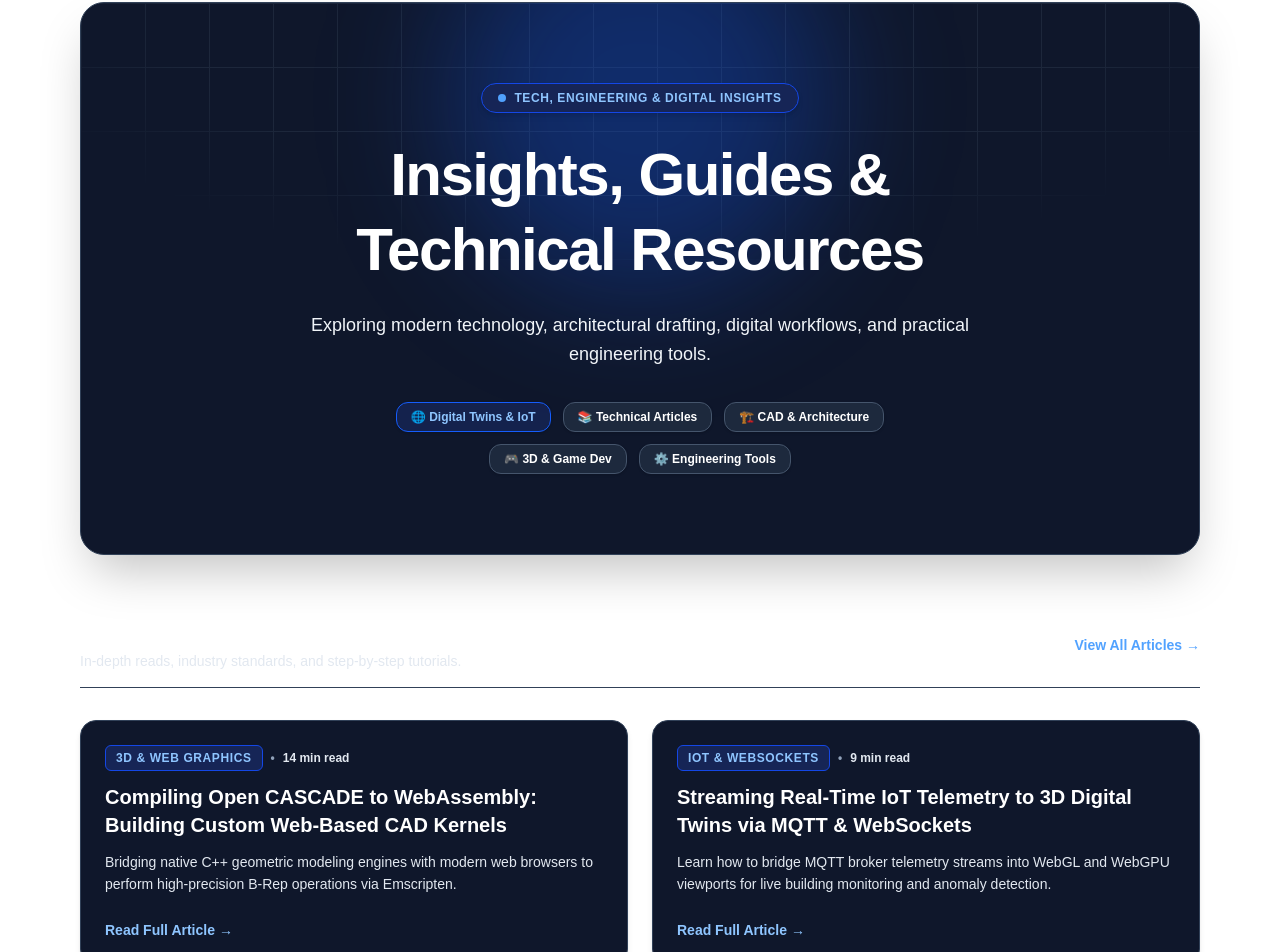
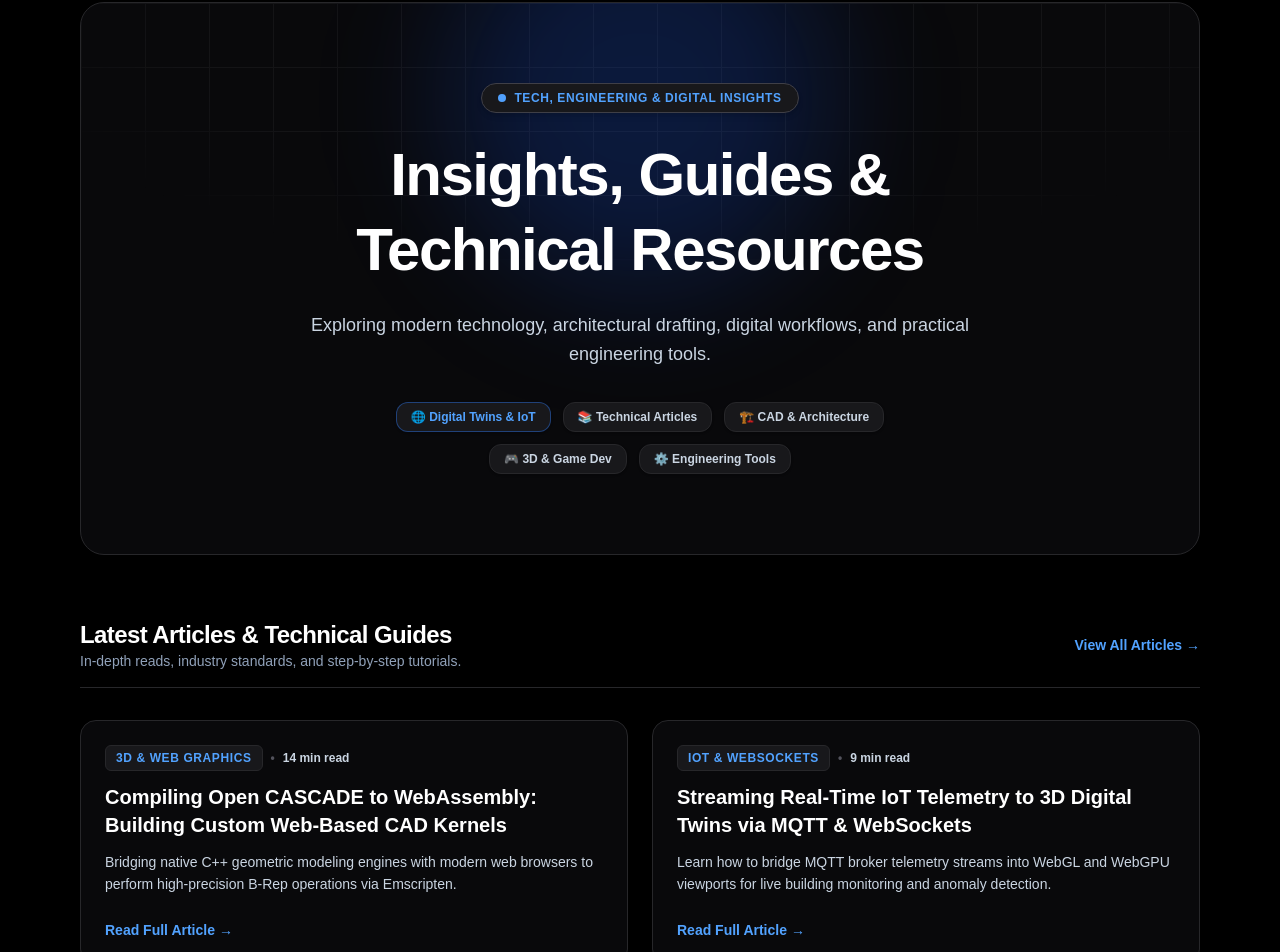
Before and after one commit to serdarozden/my-tools-site, a Next.js app: page / in a window 1280 px wide. Shown: the part 110-1062 px from the top of the page. Built offline with nearby package versions, Linux system fonts and the light colour scheme.

Commit message:
Add WebGPU vs WebGL2 rendering guide to main technical articles

```diff
--- a/src/app/blog/page.js
+++ b/src/app/blog/page.js
@@ -23,7 +23,8 @@ export default function BlogIndexPage() {
   };
 
   return (
-    <main className="max-w-4xl mx-auto px-4 py-12 text-slate-100 min-h-screen">
+    <div className="bg-black min-h-screen text-slate-100">
+      <main className="max-w-4xl mx-auto px-4 py-12">
         {/* Geri Dönüş */}
         <nav className="mb-8">
           <Link
@@ -49,14 +50,14 @@ export default function BlogIndexPage() {
           {currentArticles.map((article) => (
             <article
               key={article.slug}
-            className="p-6 rounded-2xl bg-zinc-950 border border-zinc-800 hover:border-zinc-700 transition-colors"
+              className="p-6 rounded-2xl bg-zinc-950 border border-zinc-800 hover:border-zinc-700 transition-colors shadow-md"
             >
               <div className="flex items-center gap-3 text-xs font-bold text-blue-400 mb-3">
-              <span className="bg-zinc-900 border border-zinc-700 px-2.5 py-1 rounded-md uppercase tracking-wider">
+                <span className="bg-zinc-900 border border-zinc-800 px-2.5 py-1 rounded-md uppercase tracking-wider">
                   {article.category}
                 </span>
                 <span className="text-zinc-600">•</span>
-              <span className="text-slate-400">{article.readTime}</span>
+                <span className="text-slate-300 font-semibold">{article.readTime}</span>
               </div>
 
               <h2 className="text-xl sm:text-2xl font-bold text-white mb-2">
@@ -121,5 +122,6 @@ export default function BlogIndexPage() {
           </div>
         )}
       </main>
+    </div>
   );
 }
--- a/src/app/page.js
+++ b/src/app/page.js
@@ -6,14 +6,15 @@ export default function HomePage() {
   const latestArticles = articles.slice(0, 10);
 
   return (
+    <div className="bg-black min-h-screen text-slate-100">
       <main className="max-w-6xl mx-auto px-4 py-8 sm:py-12">
         {/* Hero Section */}
-      <section className="relative overflow-hidden text-center py-20 px-6 bg-slate-900 border border-slate-700 rounded-3xl mb-16 shadow-2xl">
-        <div className="absolute inset-0 bg-[linear-gradient(to_right,#334155_1px,transparent_1px),linear-gradient(to_bottom,#334155_1px,transparent_1px)] bg-[size:4rem_4rem] [mask-image:radial-gradient(ellipse_60%_50%_at_50%_0%,#000_70%,transparent_100%)] opacity-40"></div>
-        <div className="absolute -top-24 left-1/2 -translate-x-1/2 w-96 h-96 bg-blue-600/30 rounded-full blur-3xl pointer-events-none"></div>
+        <section className="relative overflow-hidden text-center py-20 px-6 bg-zinc-950 border border-zinc-800 rounded-3xl mb-16 shadow-2xl">
+          <div className="absolute inset-0 bg-[linear-gradient(to_right,#27272a_1px,transparent_1px),linear-gradient(to_bottom,#27272a_1px,transparent_1px)] bg-[size:4rem_4rem] [mask-image:radial-gradient(ellipse_60%_50%_at_50%_0%,#000_70%,transparent_100%)] opacity-40"></div>
+          <div className="absolute -top-24 left-1/2 -translate-x-1/2 w-96 h-96 bg-blue-600/20 rounded-full blur-3xl pointer-events-none"></div>
 
           <div className="relative z-10 max-w-3xl mx-auto">
-          <div className="inline-flex items-center gap-2 text-xs font-bold uppercase tracking-wider text-blue-300 bg-blue-950 border border-blue-700 px-4 py-1.5 rounded-full mb-6 shadow-md">
+            <div className="inline-flex items-center gap-2 text-xs font-bold uppercase tracking-wider text-blue-400 bg-zinc-900 border border-zinc-700 px-4 py-1.5 rounded-full mb-6 shadow-md">
               <span className="w-2 h-2 rounded-full bg-blue-400 animate-pulse"></span>
               Tech, Engineering & Digital Insights
             </div>
@@ -22,28 +23,28 @@ export default function HomePage() {
               Insights, Guides & Technical Resources
             </h1>
 
-          <p className="text-base sm:text-lg text-slate-100 max-w-2xl mx-auto leading-relaxed mb-8 font-medium">
+            <p className="text-base sm:text-lg text-slate-300 max-w-2xl mx-auto leading-relaxed mb-8 font-medium">
               Exploring modern technology, architectural drafting, digital workflows, and practical engineering tools.
             </p>
 
             <div className="flex flex-wrap items-center justify-center gap-3 text-xs font-bold text-white max-w-xl mx-auto">
-  <Link href="/digital-twin" className="bg-blue-950/80 border border-blue-600 text-blue-300 px-3.5 py-1.5 rounded-xl shadow hover:bg-blue-900 transition">
+              <Link href="/digital-twin" className="bg-zinc-900 border border-blue-500/40 text-blue-400 px-3.5 py-1.5 rounded-xl shadow hover:bg-blue-950/40 transition">
                 🌐 Digital Twins & IoT
               </Link>
-  <span className="bg-slate-800 border border-slate-600 px-3.5 py-1.5 rounded-xl shadow">📚 Technical Articles</span>
-  <span className="bg-slate-800 border border-slate-600 px-3.5 py-1.5 rounded-xl shadow">🏗️ CAD & Architecture</span>
-  <span className="bg-slate-800 border border-slate-600 px-3.5 py-1.5 rounded-xl shadow">🎮 3D & Game Dev</span>
-  <span className="bg-slate-800 border border-slate-600 px-3.5 py-1.5 rounded-xl shadow">⚙️ Engineering Tools</span>
+              <span className="bg-zinc-900 border border-zinc-800 px-3.5 py-1.5 rounded-xl shadow text-slate-300">📚 Technical Articles</span>
+              <span className="bg-zinc-900 border border-zinc-800 px-3.5 py-1.5 rounded-xl shadow text-slate-300">🏗️ CAD & Architecture</span>
+              <span className="bg-zinc-900 border border-zinc-800 px-3.5 py-1.5 rounded-xl shadow text-slate-300">🎮 3D & Game Dev</span>
+              <span className="bg-zinc-900 border border-zinc-800 px-3.5 py-1.5 rounded-xl shadow text-slate-300">⚙️ Engineering Tools</span>
             </div>
           </div>
         </section>
 
         {/* Dynamic Articles Grid (Latest 10 Articles) */}
         <section className="mb-16">
-        <div className="flex items-center justify-between mb-8 border-b border-slate-700 pb-4">
+          <div className="flex items-center justify-between mb-8 border-b border-zinc-800 pb-4">
             <div>
               <h2 className="text-2xl font-black text-white tracking-tight">Latest Articles & Technical Guides</h2>
-            <p className="text-sm font-medium text-slate-200">In-depth reads, industry standards, and step-by-step tutorials.</p>
+              <p className="text-sm font-medium text-slate-400">In-depth reads, industry standards, and step-by-step tutorials.</p>
             </div>
             <Link
               href="/blog"
@@ -57,22 +58,22 @@ export default function HomePage() {
             {latestArticles.map((article) => (
               <div
                 key={article.slug}
-              className="p-6 border border-slate-700 rounded-2xl bg-slate-900 hover:border-blue-400 transition-all duration-200 flex flex-col justify-between group shadow-md"
+                className="p-6 border border-zinc-800 rounded-2xl bg-zinc-950 hover:border-blue-500/50 transition-all duration-200 flex flex-col justify-between group shadow-md"
               >
                 <div>
-                <div className="flex items-center gap-2 text-xs font-bold text-blue-300 mb-3">
-                  <span className="bg-blue-950 border border-blue-700 px-2.5 py-1 rounded-md uppercase tracking-wider">{article.category}</span>
-                  <span className="text-slate-400">•</span>
-                  <span className="text-slate-200 font-semibold">{article.readTime}</span>
+                  <div className="flex items-center gap-2 text-xs font-bold text-blue-400 mb-3">
+                    <span className="bg-zinc-900 border border-zinc-800 px-2.5 py-1 rounded-md uppercase tracking-wider">{article.category}</span>
+                    <span className="text-zinc-600">•</span>
+                    <span className="text-slate-300 font-semibold">{article.readTime}</span>
                   </div>
-                <h3 className="text-xl font-bold text-white mb-3 group-hover:text-blue-300 transition-colors">
+                  <h3 className="text-xl font-bold text-white mb-3 group-hover:text-blue-400 transition-colors">
                     <Link href={article.path}>{article.title}</Link>
                   </h3>
-                <p className="text-slate-200 text-sm mb-6 leading-relaxed line-clamp-3">{article.description}</p>
+                  <p className="text-slate-300 text-sm mb-6 leading-relaxed line-clamp-3">{article.description}</p>
                 </div>
                 <Link
                   href={article.path}
-                className="text-blue-300 text-sm font-bold hover:text-blue-200 inline-flex items-center gap-1"
+                  className="text-blue-400 text-sm font-bold hover:text-blue-300 inline-flex items-center gap-1"
                 >
                   Read Full Article <span className="group-hover:translate-x-1 transition-transform">&rarr;</span>
                 </Link>
@@ -84,7 +85,7 @@ export default function HomePage() {
           <div className="mt-8 text-center sm:hidden">
             <Link
               href="/blog"
-            className="inline-block bg-slate-800 border border-slate-600 text-white text-sm font-bold px-6 py-3 rounded-xl hover:bg-slate-700 transition"
+              className="inline-block bg-zinc-900 border border-zinc-800 text-white text-sm font-bold px-6 py-3 rounded-xl hover:bg-zinc-800 transition"
             >
               View All Articles &rarr;
             </Link>
@@ -93,52 +94,52 @@ export default function HomePage() {
 
         {/* Interactive Tools Section */}
         <section className="mb-12">
-        <div className="flex items-center justify-between mb-8 border-b border-slate-700 pb-4">
+          <div className="flex items-center justify-between mb-8 border-b border-zinc-800 pb-4">
             <div>
               <h2 className="text-2xl font-black text-white tracking-tight">Interactive Web Tools & Projects</h2>
-            <p className="text-sm font-medium text-slate-200">Free online converters and digital asset showcases.</p>
+              <p className="text-sm font-medium text-slate-400">Free online converters and digital asset showcases.</p>
             </div>
           </div>
 
           <div className="grid grid-cols-1 md:grid-cols-2 gap-6">
-          <div className="p-8 border border-slate-700 rounded-2xl bg-slate-900 hover:border-blue-400 shadow-lg transition-all duration-300 flex flex-col justify-between group">
+            <div className="p-8 border border-zinc-800 rounded-2xl bg-zinc-950 hover:border-blue-500/50 shadow-lg transition-all duration-300 flex flex-col justify-between group">
               <div>
-              <div className="w-12 h-12 bg-blue-950 text-blue-300 border border-blue-700 rounded-2xl flex items-center justify-center font-bold text-xl mb-4 group-hover:bg-blue-600 group-hover:text-white transition-colors duration-300">
+                <div className="w-12 h-12 bg-zinc-900 text-blue-400 border border-zinc-800 rounded-2xl flex items-center justify-center font-bold text-xl mb-4 group-hover:bg-blue-600 group-hover:text-white transition-colors duration-300">
                   📐
                 </div>
-              <h3 className="text-xl font-bold text-white mb-2 group-hover:text-blue-300 transition-colors">
+                <h3 className="text-xl font-bold text-white mb-2 group-hover:text-blue-400 transition-colors">
                   Universal Engineering Unit Converter
                 </h3>
-              <p className="text-slate-200 text-sm mb-6 leading-relaxed">
+                <p className="text-slate-300 text-sm mb-6 leading-relaxed">
                   Convert length, pressure, volume, area, and weight measurements with high precision.
                 </p>
               </div>
               <div>
                 <Link
                   href="/tools/unit-converter"
-                className="inline-flex items-center gap-2 bg-blue-600 text-white text-sm font-bold px-5 py-2.5 rounded-xl hover:bg-blue-500 transition-colors duration-200 shadow-lg shadow-blue-600/30"
+                  className="inline-flex items-center gap-2 bg-blue-600 text-white text-sm font-bold px-5 py-2.5 rounded-xl hover:bg-blue-500 transition-colors duration-200 shadow-lg shadow-blue-600/20"
                 >
                   Open Tool &rarr;
                 </Link>
               </div>
             </div>
 
-          <div className="p-8 border border-slate-700 rounded-2xl bg-slate-900 hover:border-blue-400 shadow-lg transition-all duration-300 flex flex-col justify-between group">
+            <div className="p-8 border border-zinc-800 rounded-2xl bg-zinc-950 hover:border-blue-500/50 shadow-lg transition-all duration-300 flex flex-col justify-between group">
               <div>
-              <div className="w-12 h-12 bg-blue-950 text-blue-300 border border-blue-700 rounded-2xl flex items-center justify-center font-bold text-xl mb-4 group-hover:bg-blue-600 group-hover:text-white transition-colors duration-300">
+                <div className="w-12 h-12 bg-zinc-900 text-blue-400 border border-zinc-800 rounded-2xl flex items-center justify-center font-bold text-xl mb-4 group-hover:bg-blue-600 group-hover:text-white transition-colors duration-300">
                   🎨
                 </div>
-              <h3 className="text-xl font-bold text-white mb-2 group-hover:text-blue-300 transition-colors">
+                <h3 className="text-xl font-bold text-white mb-2 group-hover:text-blue-400 transition-colors">
                   Digital Art & NFT Collections
                 </h3>
-              <p className="text-slate-200 text-sm mb-6 leading-relaxed">
+                <p className="text-slate-300 text-sm mb-6 leading-relaxed">
                   Explore curated Web3 digital artworks and concept collections minted on Ethereum.
                 </p>
               </div>
               <div>
                 <Link
                   href="/gallery"
-                className="inline-flex items-center gap-2 bg-slate-800 border border-slate-600 text-white text-sm font-bold px-5 py-2.5 rounded-xl hover:bg-slate-700 transition-colors duration-200"
+                  className="inline-flex items-center gap-2 bg-zinc-900 border border-zinc-800 text-white text-sm font-bold px-5 py-2.5 rounded-xl hover:bg-zinc-800 transition-colors duration-200"
                 >
                   Explore Gallery &rarr;
                 </Link>
@@ -147,5 +148,6 @@ export default function HomePage() {
           </div>
         </section>
       </main>
+    </div>
   );
 }
--- a/src/app/tools/unit-converter/page.js
+++ b/src/app/tools/unit-converter/page.js
@@ -108,10 +108,11 @@ export default function UnitConverterPage() {
   const result = baseValue / toUnit.ratio;
 
   return (
+    <div className="bg-black min-h-screen text-slate-100">
       <main className="max-w-5xl mx-auto px-4 py-12">
         {/* Header */}
         <div className="text-center mb-10">
-        <span className="text-xs font-bold uppercase tracking-wider text-blue-400 bg-blue-950 border border-blue-800/60 px-3 py-1 rounded-full mb-3 inline-block">
+          <span className="text-xs font-bold uppercase tracking-wider text-blue-400 bg-zinc-900 border border-zinc-800 px-3 py-1 rounded-full mb-3 inline-block">
             All-In-One Converter
           </span>
           <h1 className="text-3xl sm:text-5xl font-black text-white tracking-tight mb-3">
@@ -123,17 +124,17 @@ export default function UnitConverterPage() {
         </div>
 
         {/* Main Converter Card */}
-      <div className="p-6 sm:p-8 bg-slate-900 border border-slate-800 rounded-3xl shadow-2xl backdrop-blur-xl">
+        <div className="p-6 sm:p-8 bg-zinc-950 border border-zinc-800 rounded-3xl shadow-2xl backdrop-blur-xl">
           {/* Category Tabs */}
-        <div className="flex flex-wrap gap-2 mb-8 pb-6 border-b border-slate-800">
+          <div className="flex flex-wrap gap-2 mb-8 pb-6 border-b border-zinc-800">
             {UNIT_CATEGORIES.map((cat) => (
               <button
                 key={cat.id}
                 onClick={() => handleCategoryChange(cat.id)}
                 className={`flex items-center gap-2 px-4 py-2.5 rounded-xl text-xs sm:text-sm font-bold transition-all duration-200 ${
                   selectedCategory.id === cat.id
-                  ? "bg-blue-600 text-white shadow-lg shadow-blue-600/30 scale-105"
-                  : "bg-slate-800/60 text-slate-400 hover:bg-slate-800 hover:text-white"
+                    ? "bg-blue-600 text-white shadow-lg shadow-blue-600/20 scale-105"
+                    : "bg-zinc-900 text-slate-400 border border-zinc-800/80 hover:bg-zinc-800 hover:text-white"
                 }`}
               >
                 <span>{cat.icon}</span>
@@ -145,19 +146,19 @@ export default function UnitConverterPage() {
           {/* Inputs Grid */}
           <div className="grid grid-cols-1 md:grid-cols-12 gap-4 items-center">
             {/* FROM */}
-          <div className="md:col-span-5 bg-slate-950/60 p-5 rounded-2xl border border-slate-800">
+            <div className="md:col-span-5 bg-black/60 p-5 rounded-2xl border border-zinc-800">
               <label className="block text-xs font-extrabold text-slate-400 uppercase tracking-wider mb-2">From</label>
               <input
                 type="number"
                 value={inputValue}
                 onChange={(e) => setInputValue(e.target.value)}
-              className="w-full bg-slate-900 border border-slate-700 focus:border-blue-500 rounded-xl px-4 py-3 text-xl font-bold text-white outline-none transition mb-3"
+                className="w-full bg-zinc-900 border border-zinc-700 focus:border-blue-500 rounded-xl px-4 py-3 text-xl font-bold text-white outline-none transition mb-3"
                 placeholder="0"
               />
               <select
                 value={fromUnit.id}
                 onChange={(e) => setFromUnit(selectedCategory.units.find((u) => u.id === e.target.value))}
-              className="w-full bg-slate-900 border border-slate-700 text-slate-200 rounded-xl px-4 py-3 text-sm font-medium outline-none focus:border-blue-500 transition cursor-pointer"
+                className="w-full bg-zinc-900 border border-zinc-700 text-slate-200 rounded-xl px-4 py-3 text-sm font-medium outline-none focus:border-blue-500 transition cursor-pointer"
               >
                 {selectedCategory.units.map((u) => (
                   <option key={u.id} value={u.id}>{u.name}</option>
@@ -169,7 +170,7 @@ export default function UnitConverterPage() {
             <div className="md:col-span-2 flex justify-center py-2">
               <button
                 onClick={handleSwap}
-              className="w-12 h-12 rounded-2xl bg-slate-800 hover:bg-blue-600 text-slate-300 hover:text-white border border-slate-700 flex items-center justify-center transition-all duration-200 shadow-md hover:rotate-180"
+                className="w-12 h-12 rounded-2xl bg-zinc-900 hover:bg-blue-600 text-slate-300 hover:text-white border border-zinc-800 flex items-center justify-center transition-all duration-200 shadow-md hover:rotate-180"
                 title="Swap Units"
               >
                 🔄
@@ -177,15 +178,15 @@ export default function UnitConverterPage() {
             </div>
 
             {/* TO (RESULT) */}
-          <div className="md:col-span-5 bg-slate-950/60 p-5 rounded-2xl border border-slate-800">
+            <div className="md:col-span-5 bg-black/60 p-5 rounded-2xl border border-zinc-800">
               <label className="block text-xs font-extrabold text-blue-400 uppercase tracking-wider mb-2">To (Result)</label>
-            <div className="w-full bg-slate-900 border border-blue-900/50 rounded-xl px-4 py-3 text-xl font-extrabold text-blue-400 mb-3 truncate">
+              <div className="w-full bg-zinc-900 border border-blue-500/30 rounded-xl px-4 py-3 text-xl font-extrabold text-blue-400 mb-3 truncate">
                 {isNaN(result) ? "0" : Number(result.toFixed(6))}
               </div>
               <select
                 value={toUnit.id}
                 onChange={(e) => setToUnit(selectedCategory.units.find((u) => u.id === e.target.value))}
-              className="w-full bg-slate-900 border border-slate-700 text-slate-200 rounded-xl px-4 py-3 text-sm font-medium outline-none focus:border-blue-500 transition cursor-pointer"
+                className="w-full bg-zinc-900 border border-zinc-700 text-slate-200 rounded-xl px-4 py-3 text-sm font-medium outline-none focus:border-blue-500 transition cursor-pointer"
               >
                 {selectedCategory.units.map((u) => (
                   <option key={u.id} value={u.id}>{u.name}</option>
@@ -195,5 +196,6 @@ export default function UnitConverterPage() {
           </div>
         </div>
       </main>
+    </div>
   );
 }
```
Lines whose indentation alone changed are shown as unchanged.
